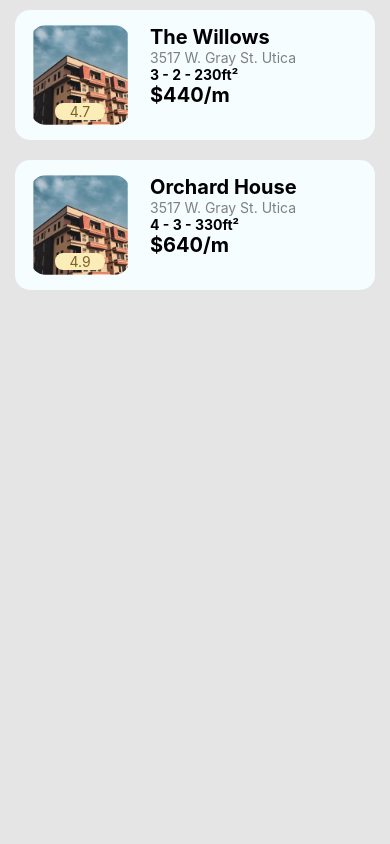
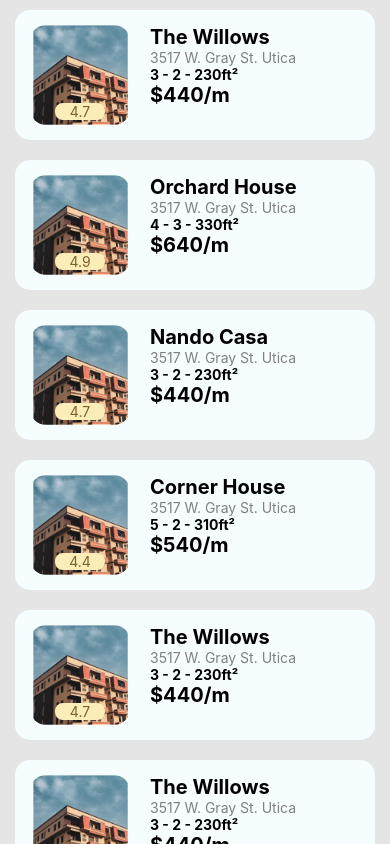
Before and after one commit to BC-MAY-21-RN/kata-04-inmobiliaria-Namoku, a React Native app: screen / in a window 390 px wide. Built offline with nearby package versions, Linux system fonts and the light colour scheme.

Commit message:
Add list in the main page

```diff
--- a/src/App.js
+++ b/src/App.js
@@ -9,13 +9,20 @@
 import React from 'react';
 import Card from './components/Card';
 import {houses} from './assets/data.json';
-import {View} from 'react-native';
+import {View, FlatList} from 'react-native';
 
 const App = () => {
+  const renderItem = ({item}) => {
+    return <Card house={item} />;
+  };
+
   return (
     <View style={{backgroundColor: '#E5E5E5', height: '100%'}}>
-      <Card house={houses[0]} />
-      <Card house={houses[1]} />
+      <FlatList
+        data={houses}
+        renderItem={renderItem}
+        keyExtractor={({index}) => index}
+      />
     </View>
   );
 };
```
